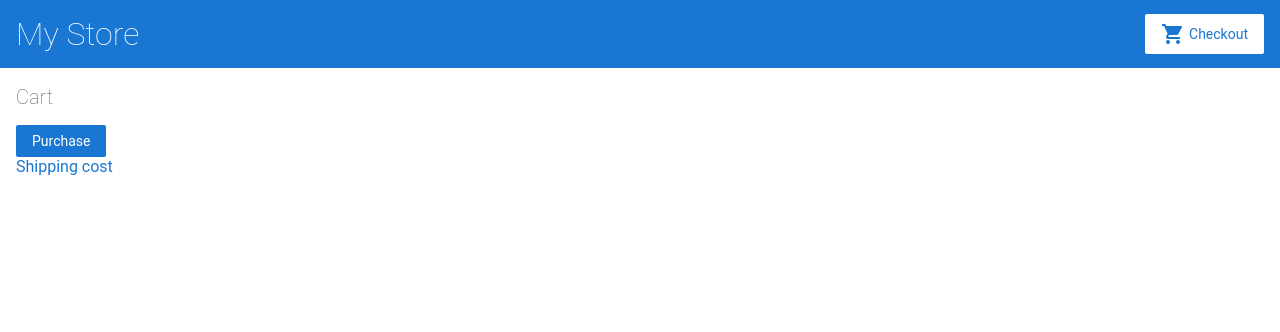
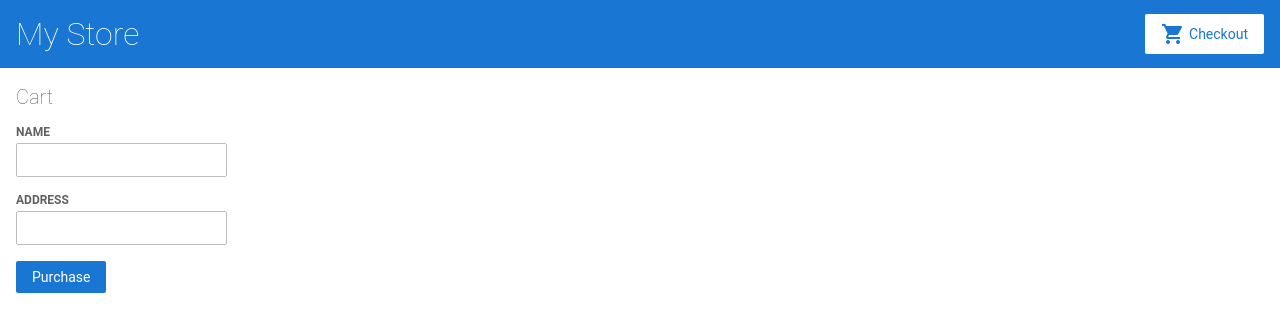
Before and after one commit to MBASSS-CODE/Angular-1, an Angular app: page /cart in a window 1280 px wide. Shown: the top 332 px of the page. Built offline with nearby package versions, Linux system fonts and the light colour scheme.

Commit message:
finish 1

```diff
--- a/src/app/cart/cart.component.html
+++ b/src/app/cart/cart.component.html
@@ -7,7 +7,20 @@
 
 
 <form [formGroup]="checkoutForm" (ngSubmit)="onSubmit()">
+
+  <div>
+    <label for="name">
+      Name
+    </label>
+    <input type="text" id="name" formControlName="name">
+  </div>
+
+  <div>
+    <label for="address">
+      Address
+    </label>
+    <input type="text" id="address" formControlName="address">
+  </div>
+
   <button class="button" type="submit">Purchase</button>
 </form>
-
-<a routerLink="/shipping">Shipping cost</a>
```
